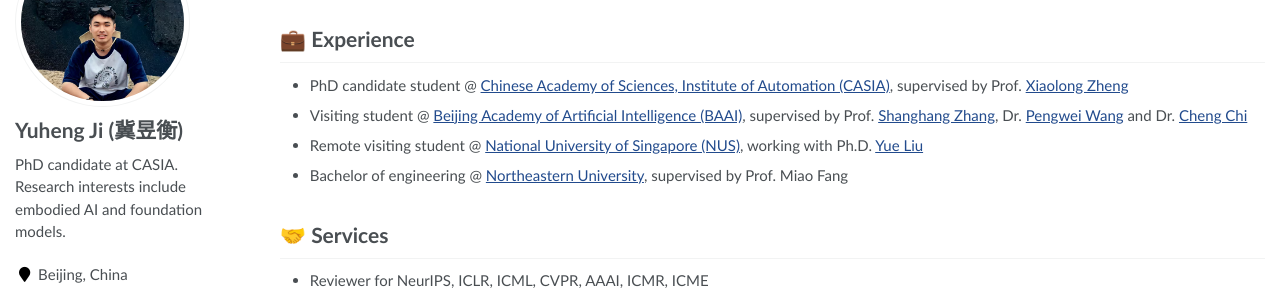
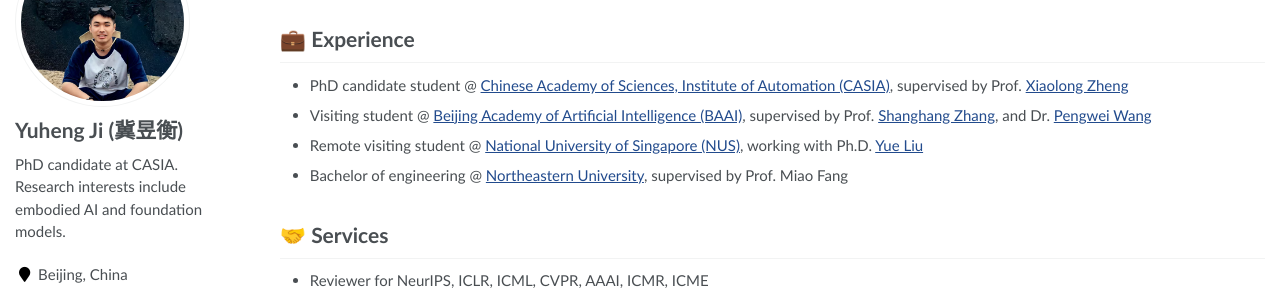
Before and after one commit to Yuheng2000/yuheng2000.github.io, a Jekyll site: the page built from _pages/about.md, in a window 1280 px wide and 900 px high, scrolled down 2592 px. Shown: the part 154-448 px from the top of the window. Built offline with Jekyll 4.4.1, drawn with Linux system fonts in a browser that asks for light colours.

Commit message:
Update about.md

```diff
--- a/_pages/about.md
+++ b/_pages/about.md
@@ -517,7 +517,7 @@
 # 💼 Experience
 
 - PhD candidate student @ [Chinese Academy of Sciences, Institute of Automation (CASIA)](http://www.ia.cas.cn/), supervised by Prof. [Xiaolong Zheng](https://people.ucas.edu.cn/~xlzheng)
-- Visiting student @ [Beijing Academy of Artificial Intelligence (BAAI)](https://www.baai.ac.cn/), supervised by Prof. [Shanghang Zhang](https://scholar.google.com/citations?user=voqw10cAAAAJ&hl=en), Dr. [Pengwei Wang](https://scholar.google.com/citations?user=2xR6P5AAAAAJ&hl=zh-CN&oi=ao) and Dr. [Cheng Chi](https://scholar.google.com/citations?user=wWGpskcAAAAJ&hl=en&oi=ao)
+- Visiting student @ [Beijing Academy of Artificial Intelligence (BAAI)](https://www.baai.ac.cn/), supervised by Prof. [Shanghang Zhang](https://scholar.google.com/citations?user=voqw10cAAAAJ&hl=en), and Dr. [Pengwei Wang](https://scholar.google.com/citations?user=2xR6P5AAAAAJ&hl=zh-CN&oi=ao)
 - Remote visiting student @ [National University of Singapore (NUS)](https://www.nus.edu.sg/), working with Ph.D. [Yue Liu](https://yueliu1999.github.io/)
 - Bachelor of engineering @ [Northeastern University](http://english.neu.edu.cn/), supervised by Prof. Miao Fang
 
```
